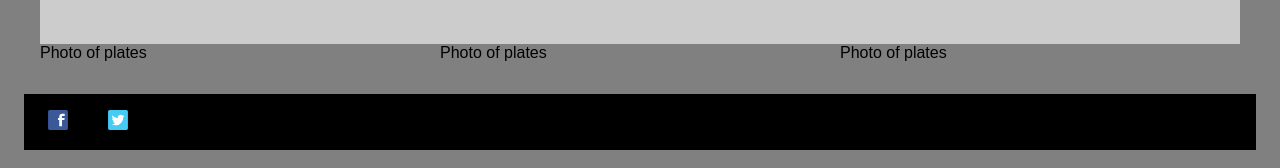
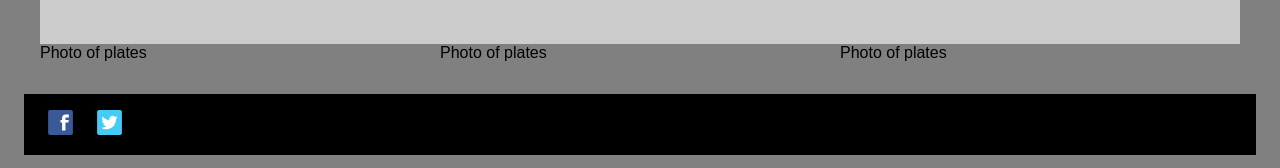
Before and after one commit to jesusmonsalve/large-data-website, a Jekyll site: the page built from index.html, in a window 1280 px wide. Shown: the part 1371-1539 px from the top of the page. Built offline with Jekyll 4.4.1, drawn with Linux system fonts in a browser that asks for light colours; Markdown is read by kramdown in place of the engine named in the settings.

Commit message:
icon space

```diff
--- a/css/general.css
+++ b/css/general.css
@@ -98,10 +98,7 @@ p {
 	.searchbar input {
 		width: 350px;
 	}
-	.i-32 {
-	height: 32px;
-	width: 32px;
-	}
+
 }
 
 @media only screen and (min-width: 40em) {
@@ -138,9 +135,6 @@ p {
 	.searchbar input {
 		width: 800px;
 	}
-
-
-
 }
 
 @media only screen and (min-width: 68em) {
@@ -174,8 +168,8 @@ p {
 }
 
 .i-16 {
-	height: 20px;
-	width: 20px;
+	height: 25px;
+	width: 25px;
 }
 
 .facebook {
@@ -183,10 +177,8 @@ p {
 }
 
 .twitter {
-	padding: 1em 0.5em 1em 1em;
+	padding: 1em 0.5em 1em 0;
 }
-
-
 
 
 footer img  {
```
